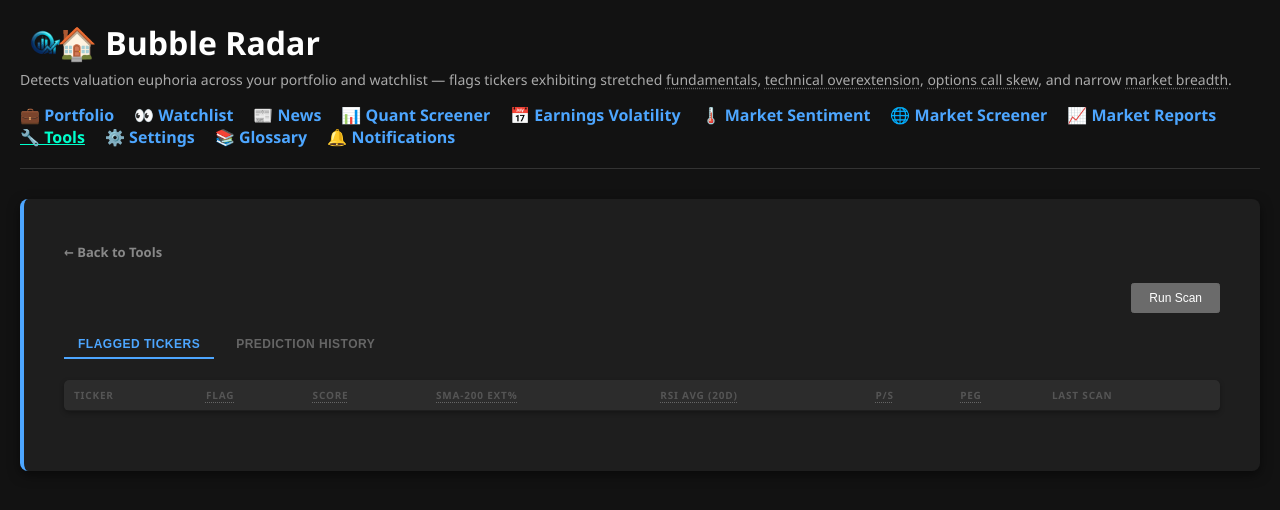
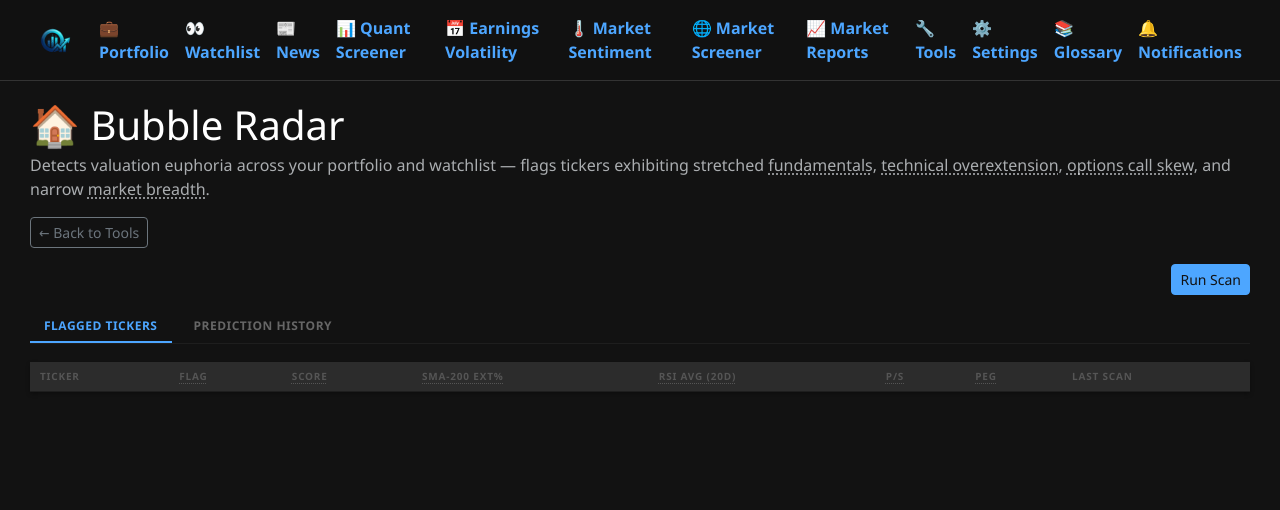
Before and after one commit to edward-dev23/Quantitative-Analysis-Project, a Python web app: template templates/bubble_radar.html in a window 1280 px wide. Shown: the top 510 px of the page. Run offline with Jinja, Linux system fonts and the light colour scheme; the template is opened without the code that fills it, so the values that code supplies are empty; some libraries are stand-ins or nearby versions.

Commit message:
refactor: update CSS version and enhance bubble radar template structure for improved readability

```diff
--- a/constants.py
+++ b/constants.py
@@ -70,7 +70,7 @@ IF_STRESS_ALERT_THRESHOLD = 0.75   # score in [0,1] above which the alert check
 IF_STRESS_ALERT_DAYS      = 2      # consecutive days above threshold before firing
 
 # ── Static asset versioning ───────────────────────────────────────────────────
-CSS_VERSION = "5.7"  # bump this whenever styles.css changes to bust browser caches
+CSS_VERSION = "5.8"  # bump this whenever styles.css changes to bust browser caches
 
 # ── FinBERT / NLP sentiment ────────────────────────────────────────────────────
 NLP_FINBERT_MAX_TOKENS     = 512   # HuggingFace token limit for ProsusAI/finbert
--- a/static/css/styles.css
+++ b/static/css/styles.css
@@ -1135,6 +1135,7 @@ details[open] > .trap-accuracy-summary::before { transform: rotate(90deg); }
 .bubble-table tr:last-child td { border-bottom: none; }
 .bubble-table tr.clickable:hover td { background: #111; cursor: pointer; }
 .bubble-empty { text-align: center; padding: 40px 20px; color: #555; font-size: 13px; }
+.bubble-empty-hidden { display: none; }
 
 /* ── Score History page ──────────────────────────────────────────────────── */
 .filter-tabs { display: flex; gap: 8px; margin-bottom: 24px; flex-wrap: wrap; }
--- a/templates/bubble_radar.html
+++ b/templates/bubble_radar.html
@@ -1,43 +1,22 @@
-<!DOCTYPE html>
-<html lang="en">
-<head>
-    <meta charset="UTF-8">
-    <meta name="viewport" content="width=device-width, initial-scale=1.0">
-    <meta name="color-scheme" content="dark">
-    <title>Quantamental - Bubble Radar</title>
-    <link rel="stylesheet" href="/static/css/styles.css?v={{ css_version }}">
-</head>
-<body class="body-watchlist">
+{% extends "base.html" %}
 
-    <div class="header-container">
-        <div>
-            <div class="title-wrapper">
-                <a href="https://github.com/alfwro13/Stock_Analysis_Project" target="_blank" class="logo-link">
-                    <img src="/assets/logo_small.png" alt="Quantamental Logo" class="logo-img">
-                </a>
-                <h1>&#127968; Bubble Radar</h1>
-            </div>
-            <p class="page-subtitle">
+{% block title %}Quantamental - Bubble Radar{% endblock %}
+
+{% block content %}
+<h1 class="mb-1">&#127968; Bubble Radar</h1>
+<p class="text-muted mb-3">
     Detects valuation euphoria across your portfolio and watchlist — flags tickers exhibiting stretched
     <abbr title="Price/Sales ratio, PEG ratio, and FCF yield vs the risk-free rate (US real 10-year yield).">fundamentals</abbr>,
     <abbr title="% deviation above the 200-day Simple Moving Average and 20-day average RSI.">technical overextension</abbr>,
     <abbr title="Ratio of OTM call IV to OTM put IV — above 1.0 indicates call mania (upside lottery bidding).">options call skew</abbr>,
     and narrow <abbr title="S&P 500 (cap-weighted) 20-day return minus Equal-Weight S&P 500 return. Positive spread means AI/mega-cap names are dragging the index while the average stock lags.">market breadth</abbr>.
 </p>
-            {% set active_page = 'tools' %}
-            {% include 'navbar.html' %}
-        </div>
-    </div>
 
-    <div class="report-container report-container-wide">
+<a href="/tools" class="btn btn-outline-secondary btn-sm mb-3">&#8592; Back to Tools</a>
 
-        <a href="/tools" class="btn-back">&#8592; Back to Tools</a>
-
-        <div style="display:flex;align-items:center;justify-content:space-between;flex-wrap:wrap;gap:10px;margin-bottom:18px;">
-            <div>
-                <span id="br-last-scan" style="font-size:12px;color:#555;"></span>
-            </div>
-            <button id="br-run-btn" class="btn-primary" style="font-size:12px;padding:6px 16px;">Run Scan</button>
+<div class="d-flex align-items-center justify-content-between flex-wrap gap-2 mb-3">
+    <span id="br-last-scan" class="text-secondary small"></span>
+    <button id="br-run-btn" class="btn btn-primary btn-sm">Run Scan</button>
 </div>
 
 <div class="bubble-tabs">
@@ -46,7 +25,7 @@
 </div>
 
 <div class="bubble-tab-panel active" data-panel="flagged">
-            <div id="br-flagged-empty" class="bubble-empty" style="display:none;">
+    <div id="br-flagged-empty" class="bubble-empty bubble-empty-hidden">
         No tickers currently flagged. Run a scan or wait for the scheduled post-market scan.
     </div>
     <table class="bubble-table">
@@ -66,21 +45,21 @@
     </table>
 
     <div id="br-detail-panel" class="bubble-detail-panel">
-                <div style="display:flex;align-items:center;justify-content:space-between;margin-bottom:12px;">
-                    <strong id="br-detail-ticker" style="font-size:14px;color:#e0e0e0;"></strong>
-                    <button id="br-detail-close" class="btn-secondary" style="font-size:11px;padding:3px 10px;">Close</button>
+        <div class="d-flex align-items-center justify-content-between mb-3">
+            <strong id="br-detail-ticker"></strong>
+            <button id="br-detail-close" class="btn btn-outline-secondary btn-sm">Close</button>
         </div>
         <div id="br-detail-body"></div>
     </div>
 </div>
 
 <div class="bubble-tab-panel" data-panel="history">
-            <p style="font-size:12px;color:#666;margin-bottom:14px;">
+    <p class="text-secondary small mb-3">
         Tracks every bubble flag event and records whether the price declined within 4, 8, and 12 weeks.
-                A <strong style="color:#4caf50;">✓</strong> means the ticker fell (prediction was correct);
-                <strong style="color:#ff4d4d;">✗</strong> means it did not.
+        A <strong class="metric-excellent">✓</strong> means the ticker fell (prediction was correct);
+        <strong class="metric-poor">✗</strong> means it did not.
     </p>
-            <div id="br-history-empty" class="bubble-empty" style="display:none;">No flag history yet.</div>
+    <div id="br-history-empty" class="bubble-empty bubble-empty-hidden">No flag history yet.</div>
     <table class="bubble-table">
         <thead>
             <tr>
@@ -96,16 +75,14 @@
         <tbody id="br-history-body"></tbody>
     </table>
 </div>
+{% endblock %}
 
-    </div>
-
+{% block scripts %}
 <script>
     window.BUBBLE_RADAR_CFG = {
         watchThreshold: {{ config.SCHEDULING.BUBBLE_RADAR.WATCH_THRESHOLD }},
         flagThreshold:  {{ config.SCHEDULING.BUBBLE_RADAR.FLAG_THRESHOLD }}
     };
 </script>
-    <script src="/static/js/csrf.js?v={{ css_version }}"></script>
 <script src="/static/js/bubble_radar.js?v={{ css_version }}"></script>
-</body>
-</html>
+{% endblock %}
```
Lines whose indentation alone changed are shown as unchanged.
